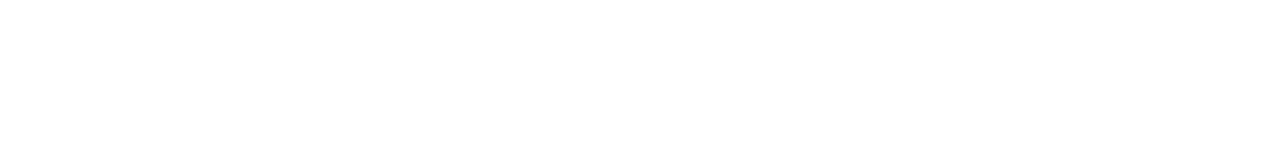
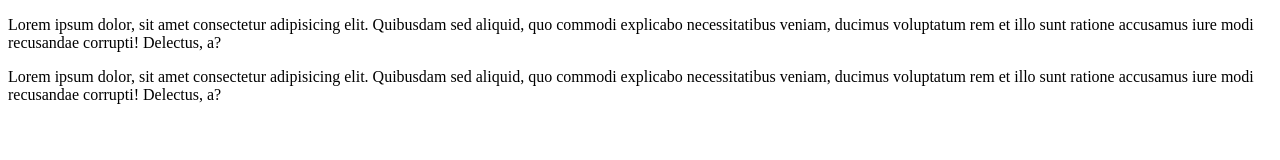
Before and after one commit to Grabowskii/frontend--git-linux--project-0, a plain HTML site: page index.html in a window 1280 px wide. Drawn offline with Linux system fonts and the light colour scheme.

Commit message:
Content added

```diff
--- a/index.html
+++ b/index.html
@@ -1,12 +1,23 @@
 <!DOCTYPE html>
 <html lang="en">
+
 <head>
     <meta charset="UTF-8">
     <meta http-equiv="X-UA-Compatible" content="IE=edge">
     <meta name="viewport" content="width=device-width, initial-scale=1.0">
     <title>Document</title>
 </head>
+
 <body>
 
+    <p>Lorem ipsum dolor, sit amet consectetur adipisicing elit. Quibusdam sed aliquid, quo commodi explicabo
+        necessitatibus veniam, ducimus voluptatum rem et illo sunt ratione accusamus iure modi recusandae corrupti!
+        Delectus, a?</p>
+
+    <p>Lorem ipsum dolor, sit amet consectetur adipisicing elit. Quibusdam sed aliquid, quo commodi explicabo
+        necessitatibus veniam, ducimus voluptatum rem et illo sunt ratione accusamus iure modi recusandae corrupti!
+        Delectus, a?</p>
+
 </body>
+
 </html>
```
